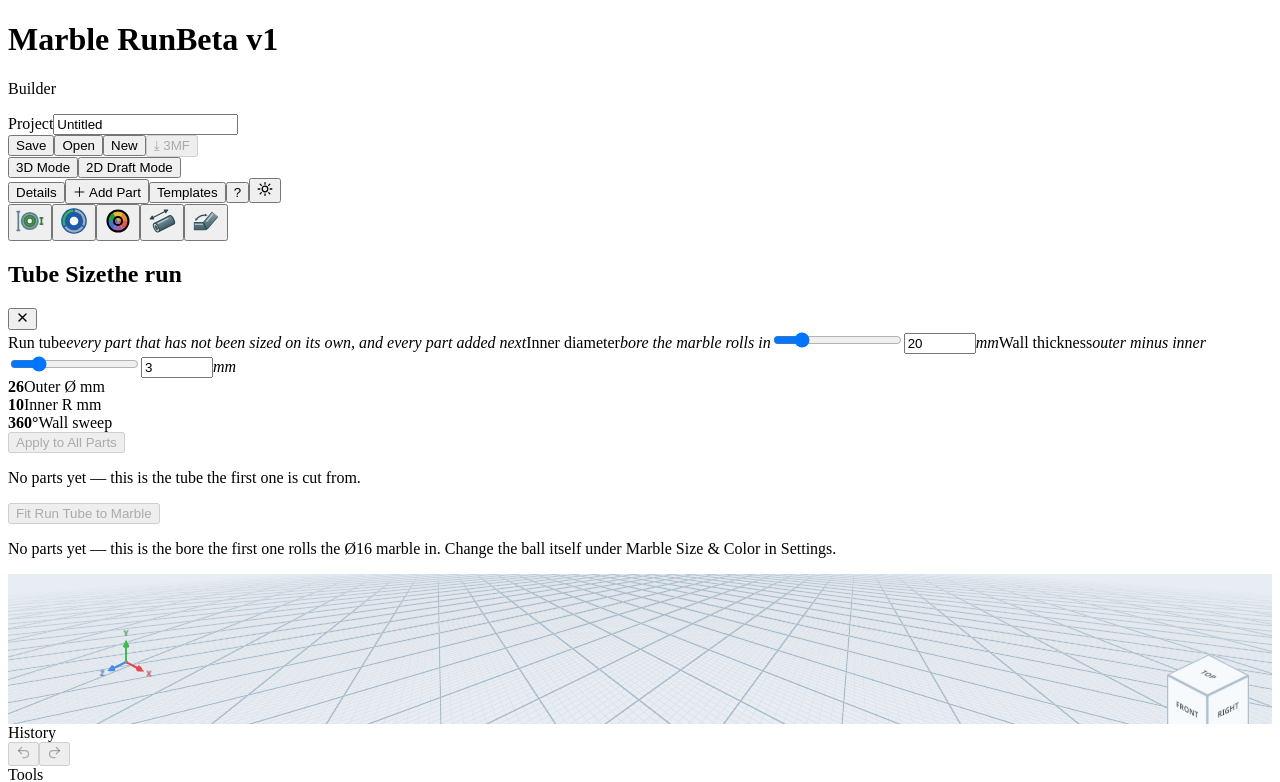
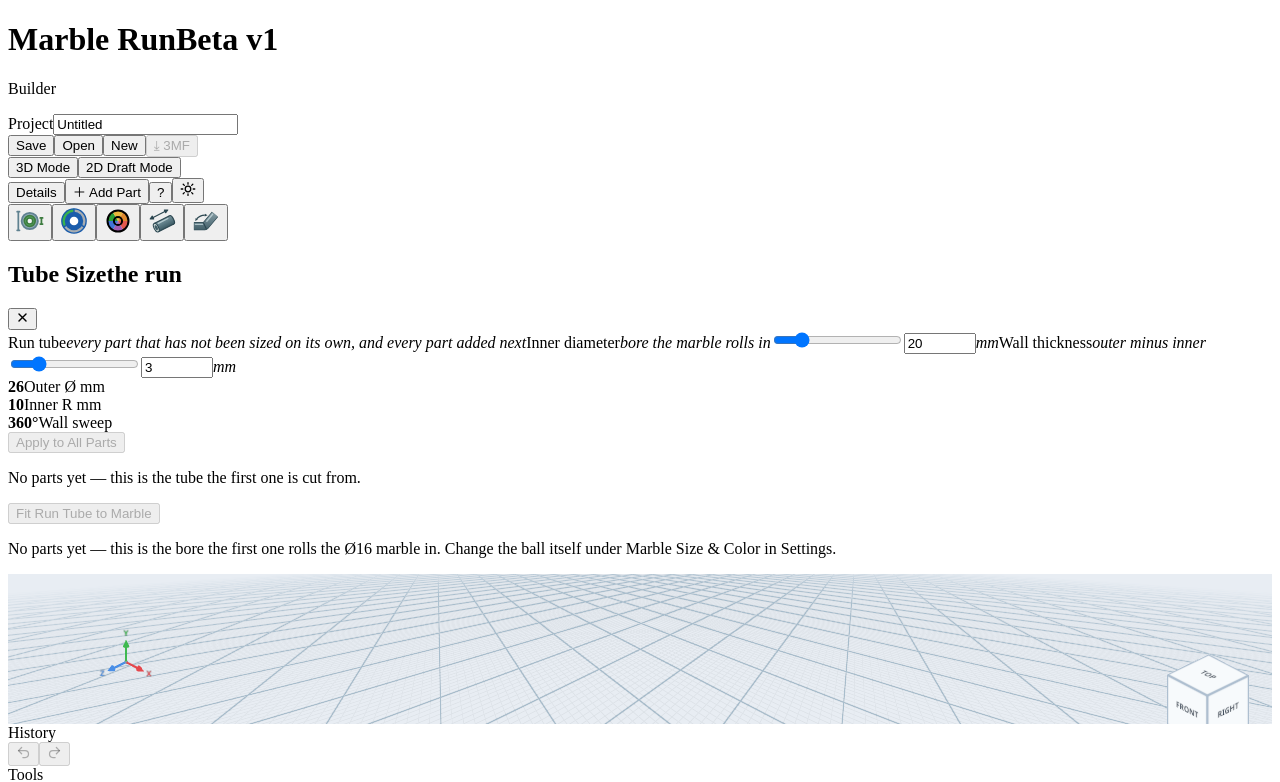
Before and after one commit to FundedYouth-Team/marble-run-generator, a React (Vite) app: page / in a window 1280 px wide. Shown: the top 782 px of the page. Built offline with nearby package versions, Linux system fonts and the light colour scheme; the HTML template or start-up script is replaced by a standard one.

Commit message:
Removed Template Button top right

```diff
--- a/src/components/PartLibrary.tsx
+++ b/src/components/PartLibrary.tsx
@@ -488,7 +488,7 @@ export default function PartLibrary() {
     setOpen(false)
   }
 
-  /** Opens the library on a shelf, whichever button was pressed. */
+  /** Opens the library on a shelf — the same shelves the window itself lists. */
   const openOn = (s: Section) => {
     setSection(s)
     setOpen(true)
@@ -510,17 +510,6 @@ export default function PartLibrary() {
           <span aria-hidden="true">＋</span> Add Part
         </button>
       </HoverHint>
-
-      {/* Its own button rather than only a shelf inside the window: a template
-          is where a run starts, and nobody looking for one would think to open
-          something called Add Part. Both open the same window. */}
-      <button
-        className="templates-btn"
-        onClick={() => openOn('templates')}
-        title="Start from one of your saved runs"
-      >
-        Templates
-      </button>
 
       {open && (
         <div className="lib-backdrop" onClick={() => setOpen(false)}>
--- a/src/styles.css
+++ b/src/styles.css
@@ -1330,17 +1330,6 @@ input[type='range'] {
   font-weight: 700;
 }
 
-/* Beside Add Part, and quieter than it: adding a part is the everyday move,
-   taking a whole run off the shelf is the one you make once. */
-.templates-btn {
-  flex: 0 0 auto;
-  padding: 7px 14px;
-  font-size: 11px;
-  font-weight: 600;
-  letter-spacing: 0.06em;
-  text-transform: uppercase;
-}
-
 .lib-backdrop {
   position: fixed;
   inset: 0;
```
Also changed, not shown: 1 other file (tests, documents, lock files or other folders).
